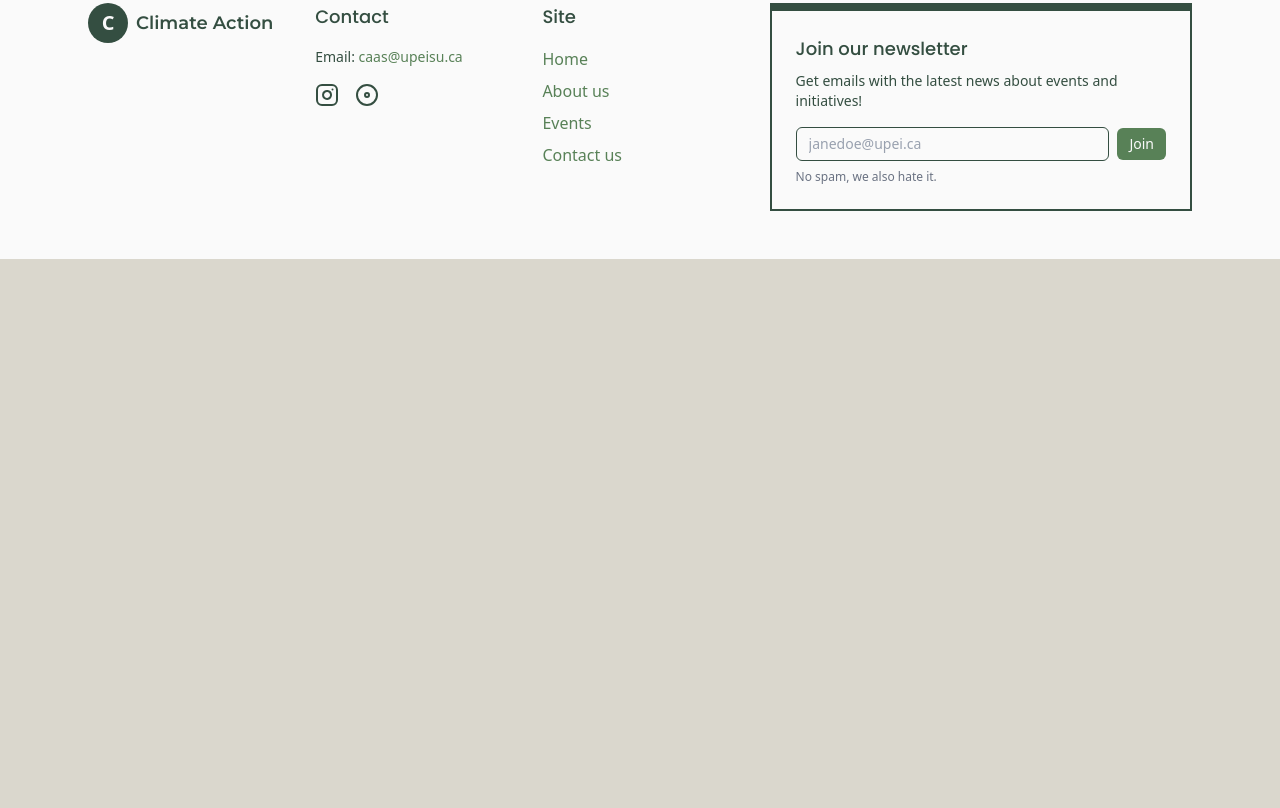
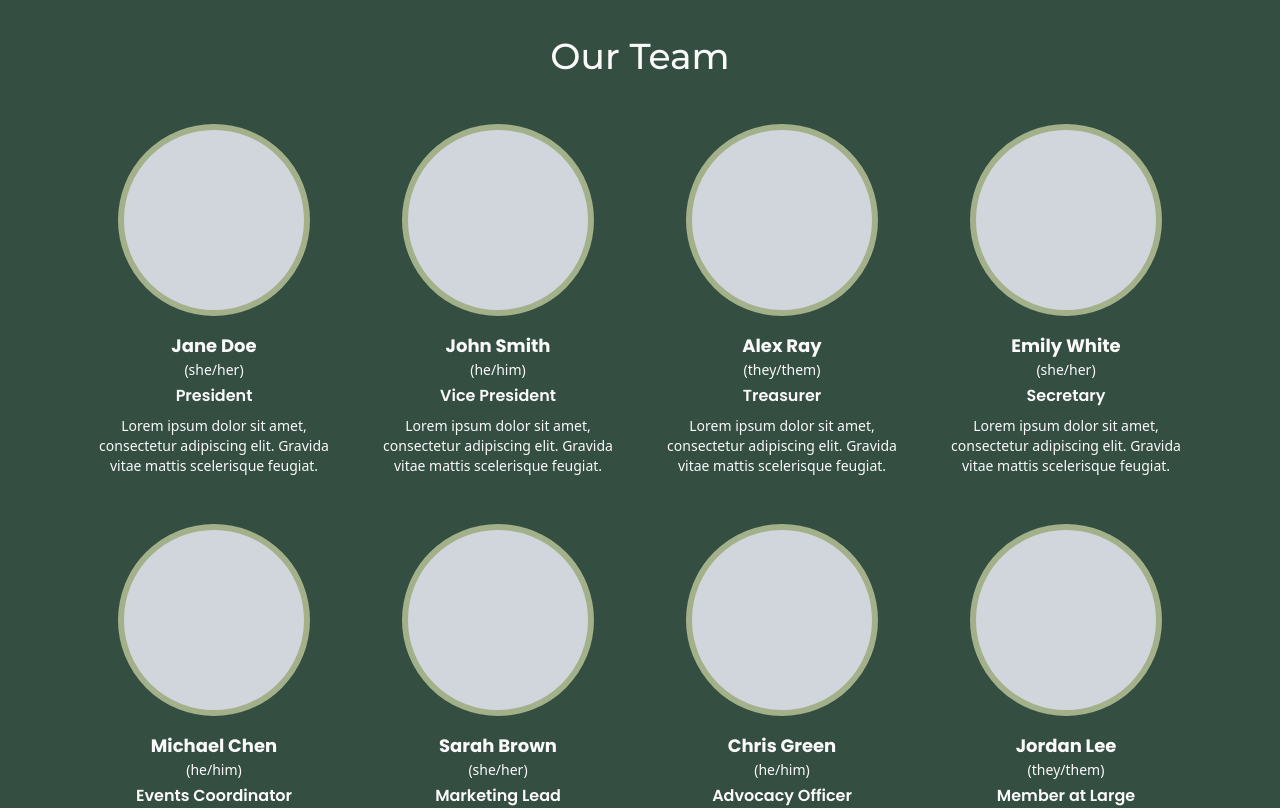
Before and after one commit to JonathanZul/upei-climate-action, a Next.js app: page /about in a window 1280 px wide. Shown: the part 440-1248 px from the top of the page. Before the commit the page ends 800 px from the top, so only its background shows below. Built offline with nearby package versions, Linux system fonts and the light colour scheme.

Commit message:
feat: Create 'Our Team' section

```diff
--- a/app/about/page.tsx
+++ b/app/about/page.tsx
@@ -1,5 +1,6 @@
 // app/about/page.tsx
 import PageHero from '@/components/ui/PageHero';
+import TeamSection from '@/components/about/TeamSection';
 
 export default function AboutPage() {
   return (
@@ -9,6 +10,7 @@ export default function AboutPage() {
         title="Who We Are."
         imageUrl="/images/about-hero.png"
       />
+      <TeamSection />
     </>
   );
 }
--- /dev/null
+++ b/components/about/TeamSection.tsx
@@ -0,0 +1,70 @@
+// components/about/TeamSection.tsx
+import TeamMemberCard from '../ui/TeamMemberCard';
+
+const teamMembers = [
+  {
+    name: 'Jane Doe',
+    pronouns: 'she/her',
+    position: 'President',
+    bio: 'Lorem ipsum dolor sit amet, consectetur adipiscing elit. Gravida vitae mattis scelerisque feugiat.',
+  },
+  {
+    name: 'John Smith',
+    pronouns: 'he/him',
+    position: 'Vice President',
+    bio: 'Lorem ipsum dolor sit amet, consectetur adipiscing elit. Gravida vitae mattis scelerisque feugiat.',
+  },
+  {
+    name: 'Alex Ray',
+    pronouns: 'they/them',
+    position: 'Treasurer',
+    bio: 'Lorem ipsum dolor sit amet, consectetur adipiscing elit. Gravida vitae mattis scelerisque feugiat.',
+  },
+  {
+    name: 'Emily White',
+    pronouns: 'she/her',
+    position: 'Secretary',
+    bio: 'Lorem ipsum dolor sit amet, consectetur adipiscing elit. Gravida vitae mattis scelerisque feugiat.',
+  },
+  {
+    name: 'Michael Chen',
+    pronouns: 'he/him',
+    position: 'Events Coordinator',
+    bio: 'Lorem ipsum dolor sit amet, consectetur adipiscing elit. Gravida vitae mattis scelerisque feugiat.',
+  },
+  {
+    name: 'Sarah Brown',
+    pronouns: 'she/her',
+    position: 'Marketing Lead',
+    bio: 'Lorem ipsum dolor sit amet, consectetur adipiscing elit. Gravida vitae mattis scelerisque feugiat.',
+  },
+  {
+    name: 'Chris Green',
+    pronouns: 'he/him',
+    position: 'Advocacy Officer',
+    bio: 'Lorem ipsum dolor sit amet, consectetur adipiscing elit. Gravida vitae mattis scelerisque feugiat.',
+  },
+  {
+    name: 'Jordan Lee',
+    pronouns: 'they/them',
+    position: 'Member at Large',
+    bio: 'Lorem ipsum dolor sit amet, consectetur adipiscing elit. Gravida vitae mattis scelerisque feugiat.',
+  },
+];
+
+export default function TeamSection() {
+  return (
+    <section className="bg-tertiary py-12 sm:py-24">
+      <div className="mx-auto max-w-6xl px-4 text-center sm:px-6">
+        <h2 className="font-montserrat text-4xl font-medium text-white-text">
+          Our Team
+        </h2>
+        <div className="mt-12 grid grid-cols-1 gap-x-8 gap-y-12 sm:grid-cols-2 lg:grid-cols-4">
+          {teamMembers.map((member) => (
+            <TeamMemberCard key={member.name} {...member} />
+          ))}
+        </div>
+      </div>
+    </section>
+  );
+}
--- /dev/null
+++ b/components/ui/TeamMemberCard.tsx
@@ -0,0 +1,26 @@
+type TeamMemberCardProps = {
+    name: string;
+    pronouns: string;
+    position: string;
+    bio: string;
+  };
+
+  export default function TeamMemberCard({
+    name,
+    pronouns,
+    position,
+    bio,
+  }: TeamMemberCardProps) {
+    return (
+      <div className="flex flex-col items-center text-center">
+        {/* Image Placeholder */}
+        <div className="mb-4 h-48 w-48 rounded-full bg-gray-300 border-accent-bg border-6" />
+        <h3 className="font-poppins text-lg font-bold text-white-text">{name}</h3>
+        <p className="font-nunito text-sm text-white-text">({pronouns})</p>
+        <p className="mt-1 font-poppins text-base font-semibold text-white-text">
+          {position}
+        </p>
+        <p className="mt-2 font-nunito text-sm font-light text-white-text">{bio}</p>
+      </div>
+    );
+  }
```
